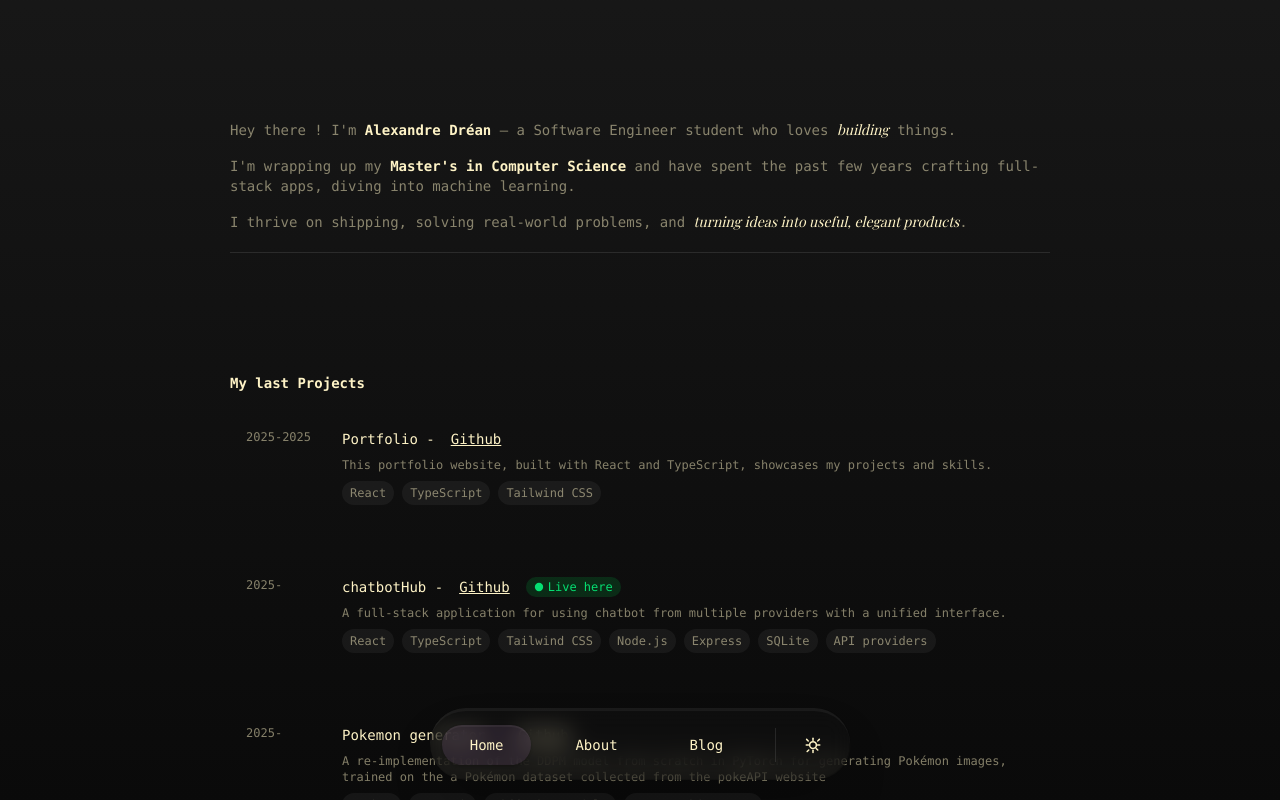
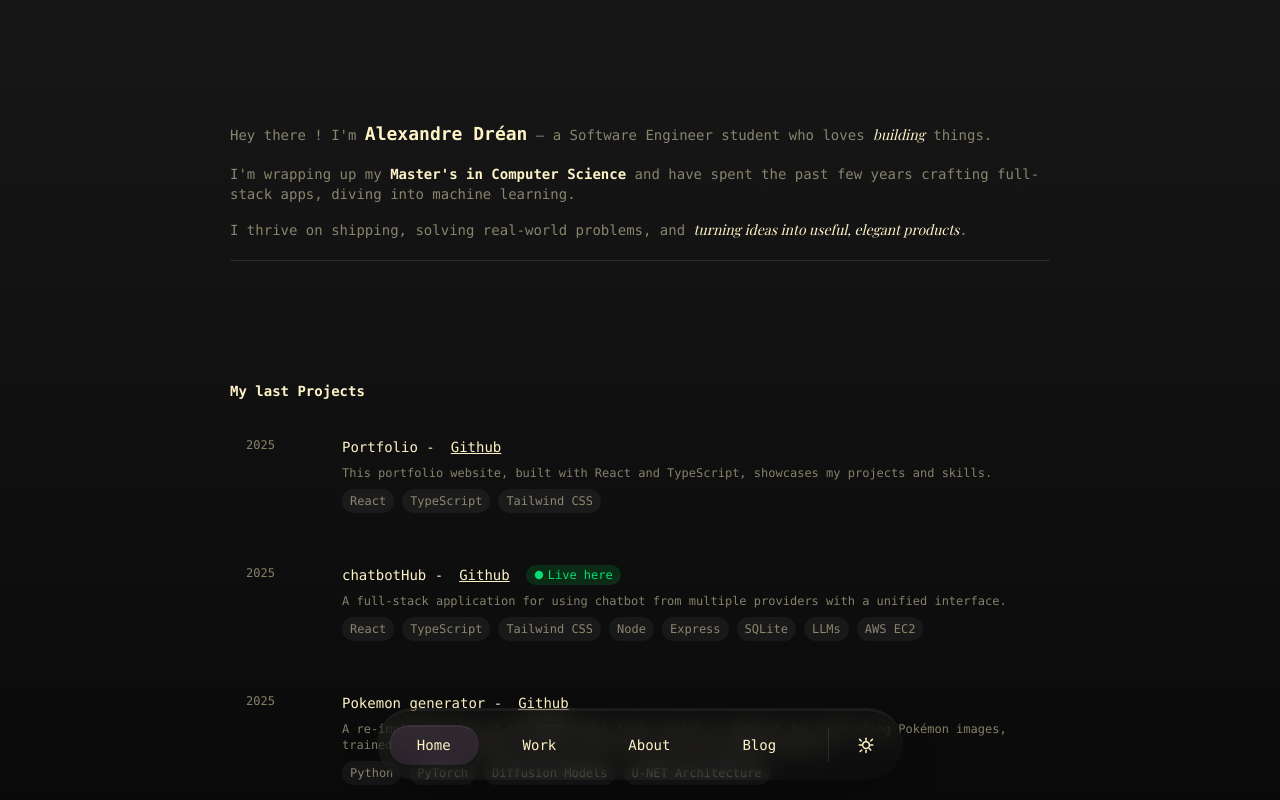
Before and after one commit to Alexndrs/portfolio, a React (Vite) app in the folder client/: page / in a window 1280 px wide. Built offline with nearby package versions, Linux system fonts and the light colour scheme; a web font is replaced by a local one.

Commit message:
Add project to home page

```diff
--- a/client/src/App.tsx
+++ b/client/src/App.tsx
@@ -10,6 +10,7 @@ import { ThemeProvider } from "./contexts/ThemePovider";
 import Home from "./pages/Home";
 import About from "./pages/About";
 import Blog from "./pages/Blog";
+import Work from "./pages/Work";
 
 export default function App() {
   return (
@@ -22,6 +23,7 @@ export default function App() {
         <div className="w-full h-screen pb-30 pt-10 md:pb-5 md:pt-30 overflow-y-auto no-scrollbar">
           <Routes>
             <Route path="/" element={<Home />} />
+            <Route path="/work" element={<Work />} />
             <Route path="/about" element={<About />} />
             <Route path="/blog" element={<Blog />} />
           </Routes>
--- a/client/src/components/Nav.tsx
+++ b/client/src/components/Nav.tsx
@@ -13,6 +13,7 @@ export default function Nav() {
 
     const navItems = [
         { path: "/", label: "Home" },
+        { path: "/work", label: "Work" },
         { path: "/about", label: "About" },
         { path: "/blog", label: "Blog" }
     ];
@@ -61,7 +62,6 @@ export default function Nav() {
                     transform: 'translateY(-50%)',
                     opacity: indicatorStyle.opacity
                 }}
-
             />
             {navItems.map(item => (
                 <Link
--- a/client/src/components/ProjectCard.tsx
+++ b/client/src/components/ProjectCard.tsx
@@ -8,15 +8,15 @@ export function ProjectCard({ name, description, startDate, endDate, tags, githu
     liveLink?: string;
 }) {
 
-    return <div className="flex w-full bg-transparent hover:bg-black/2 dark:hover:bg-white/2 p-4 rounded-xl transition-colors duration-200 flex-col md:flex-row">
-        <div className="w-24 flex flex-shrink-0 text-xs">{startDate}-{endDate}</div>
+    return <div className="flex w-full bg-transparent hover:bg-black/2 dark:hover:bg-white/1 p-4 rounded-xl transition-colors duration-200 flex-col md:flex-row">
+        <div className="w-24 flex flex-shrink-0 text-xs">{startDate}{endDate ? ' - ' + endDate : ''}</div>
         <div className="flex flex-col flex-1">
             <div className="highlight flex items-center">
                 {name}
                 {githubLink ? (<> -<a className="ml-4 hightlight underline" href={githubLink}>Github</a></>) : ''}
                 {liveLink ? (
                     <div className="ml-4 bg-green-500/20 dark:bg-green-600/20 px-2 py-[2px] rounded-full flex items-center gap-1">
-                        <svg width="10" height="10" viewBox="0 0 24 24" fill="currentColor" className="text-green-600 dark:text-green-400">
+                        <svg width="10" height="10" viewBox="0 0 24 24" fill="currentColor" className="text-green-500 dark:text-green-400">
                             <circle cx="12" cy="12" r="10" />
                         </svg>
                         <a className="text-xs text-green-600 dark:text-green-400" href={liveLink}>Live here</a>
--- a/client/src/index.css
+++ b/client/src/index.css
@@ -34,3 +34,7 @@ body {
 .underline {
     @apply underline;
 }
+
+.flash {
+    @apply text-indigo-500/100 dark:text-amber-200/100;
+}
--- a/client/src/pages/Home.tsx
+++ b/client/src/pages/Home.tsx
@@ -6,7 +6,7 @@ export default function Home() {
         <div className="mb-30 pb-5 border-b border-black/10 dark:border-white/10 flex flex-col w-full">
 
             <p className="mb-4">
-                Hey there ! I'm <span className="highlight bold">Alexandre Dréan</span> — a Software Engineer student who loves <span className="highlight italic">building</span> things.
+                Hey there ! I'm <span className="highlight bold text-lg">Alexandre Dréan</span> — a Software Engineer student who loves <span className="highlight italic">building</span> things.
             </p>
             <p className="mb-4">
                 I'm wrapping up my <span className="highlight bold">Master's in Computer Science</span> and have spent the past few years crafting full-stack apps, diving into machine learning.
@@ -20,12 +20,12 @@ export default function Home() {
 
         <div className="mb-30 pb-5 flex flex-col w-full">
             <div className="highlight bold">My last Projects</div>
-            <div className="flex flex-col gap-10 mt-5">
+            <div className="flex flex-col gap-5 mt-5">
                 <ProjectCard
                     name="Portfolio"
                     description="This portfolio website, built with React and TypeScript, showcases my projects and skills."
                     startDate="2025"
-                    endDate="2025"
+                    endDate=""
                     tags={["React", "TypeScript", "Tailwind CSS"]}
                     githubLink="https://github.com/Alexndrs/portfolio"
                     liveLink=""
@@ -35,7 +35,7 @@ export default function Home() {
                     description="A full-stack application for using chatbot from multiple providers with a unified interface."
                     startDate="2025"
                     endDate=""
-                    tags={["React", "TypeScript", "Tailwind CSS", "Node.js", "Express", "SQLite", "API providers"]}
+                    tags={["React", "TypeScript", "Tailwind CSS", "Node", "Express", "SQLite", "LLMs", "AWS EC2"]}
                     githubLink="https://github.com/Alexndrs/multi-chatBot"
                     liveLink="https://chatbothub.org"
                 />
@@ -44,9 +44,37 @@ export default function Home() {
                     description="A re-implementation of the DDPM model from scratch in PyTorch for generating Pokémon images, trained on the a Pokémon dataset collected from the pokeAPI website"
                     startDate="2025"
                     endDate=""
-                    tags={["Python", "PyTorch", "Diffusion Models", "Unet Architecture"]}
+                    tags={["Python", "PyTorch", "Diffusion Models", "U-NET Architecture"]}
                     githubLink="https://github.com/Alexndrs/pokemon-generator"
                     liveLink=""
+                />
+                <ProjectCard
+                    name="Funding Quest"
+                    description="A question/answer form application under form of a chat that processes user input to determine if their research project is eligible for funding. I used llama model through Groq API and arxiv API for generating a state of the art, some advice and a custom report."
+                    startDate="2025"
+                    endDate=""
+                    tags={["React", "TypeScript", "CSS", "fastAPI", "Python", "arxiv API", "LLM", "Prompt Engineering", "Azure webApp", "Docker"]}
+                    githubLink=""
+                    liveLink="https://www.diagcir.fr/"
+                />
+                <ProjectCard
+                    name="Diffusion model for anomalies detection - NDA"
+                    description='A diffusion model based framework for detecting anomalies in tabular data inspired of two state of the art methods : Ahmed, Imtiaz, et al. "Graph regularized autoencoder and its application in unsupervised anomaly detection.", Livernoche, Victor, et al. "On diffusion modeling for anomaly detection." -
+                    Submitted a paper for ICML 2025 but it got rejected. NDA prevents me from sharing the code and the paper publicly.'
+                    startDate="2024"
+                    endDate=""
+                    tags={["Python", "PyTorch", "anomaly detection", "Diffusion Models", "Graph Neural Networks"]}
+                    githubLink=""
+                    liveLink=""
+                />
+                <ProjectCard
+                    name="Forum Aster"
+                    description='My first website coded while volunteering for the Forum Aster association. It is a website to present an event where student from institut polytechnique meet companies. It is a static website coded in HTML, CSS and JS.'
+                    startDate="2022"
+                    endDate="2023"
+                    tags={["HTML", "CSS", "JavaScript"]}
+                    githubLink=""
+                    liveLink="https://forumaster.fr/"
                 />
             </div>
         </div>
--- /dev/null
+++ b/client/src/pages/Work.tsx
@@ -0,0 +1,5 @@
+export default function Work() {
+    return <div className="max-w-[900px] mx-auto flex flex-col px-10">
+        My previous work
+    </div>
+}
```
